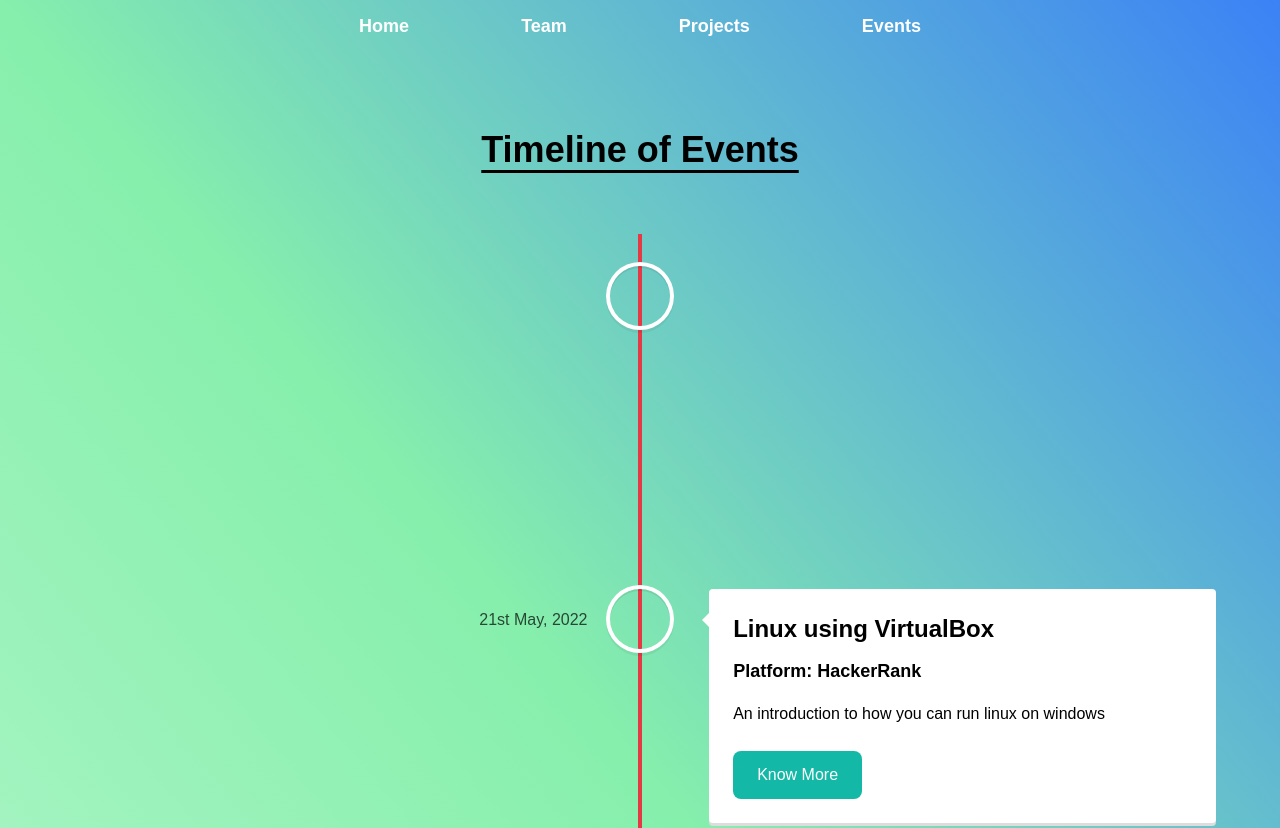
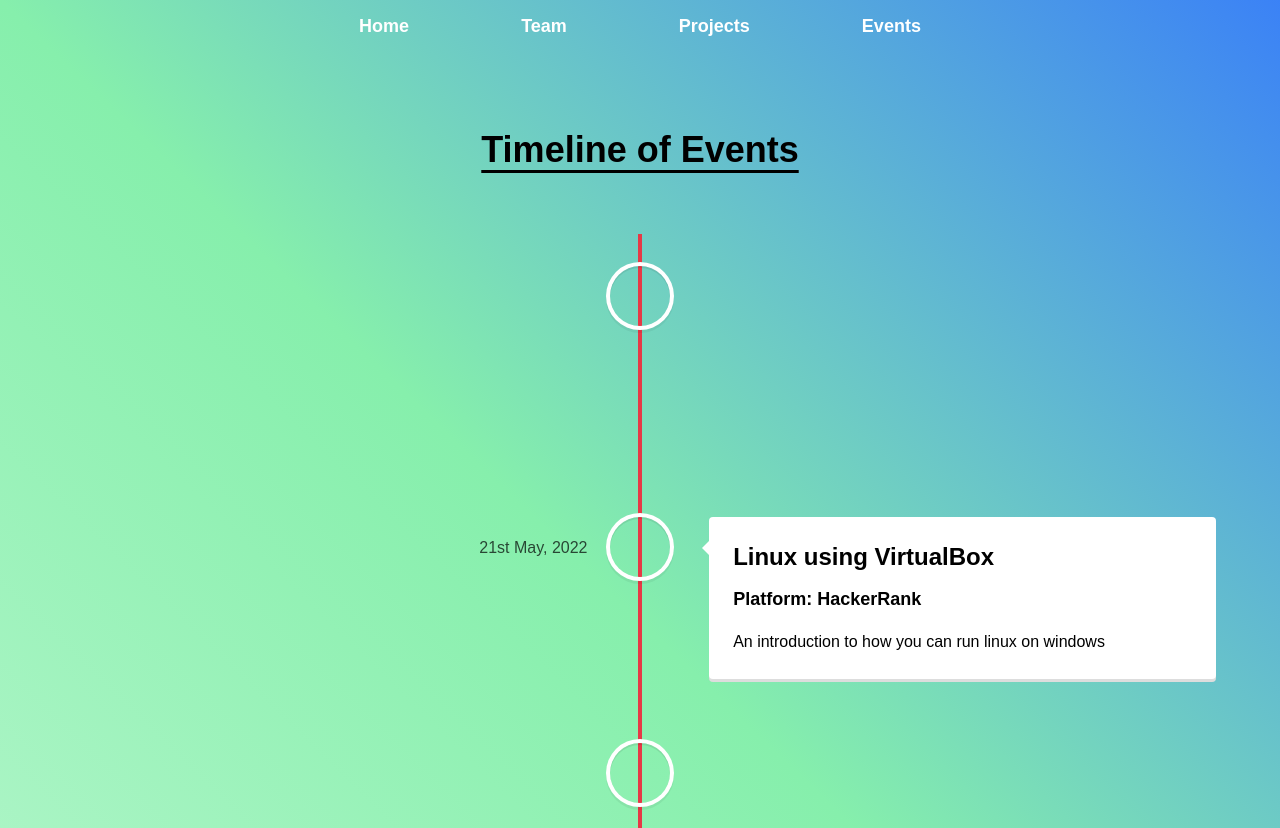
Before and after one commit to mayukh551/RCCTechz-Website, a React (Create React App) app: page /events in a window 1280 px wide. Shown: the top 828 px of the page. Built offline with nearby package versions, Linux system fonts and the light colour scheme; the HTML template or start-up script is replaced by a standard one.

Commit message:
button removed from event

```diff
--- a/src/Components/Event/EventLayout.jsx
+++ b/src/Components/Event/EventLayout.jsx
@@ -30,7 +30,7 @@
                                 Platform: {element.platform}
                             </h4>
                             <p>{element.description}</p>
-                            <button className="mt-6 bg-teal-500 text-white py-3 px-6 rounded-lg hover:bg-teal-600">Know More</button>
+                            {/* <button className="mt-6 bg-teal-500 text-white py-3 px-6 rounded-lg hover:bg-teal-600">Know More</button> */}
                         </VerticalTimelineElement>
                     );
                 })}
```
